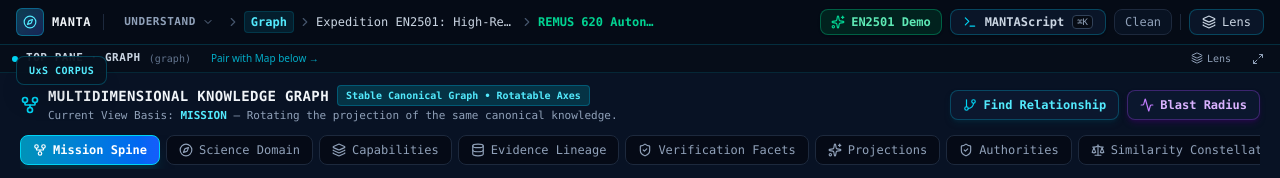
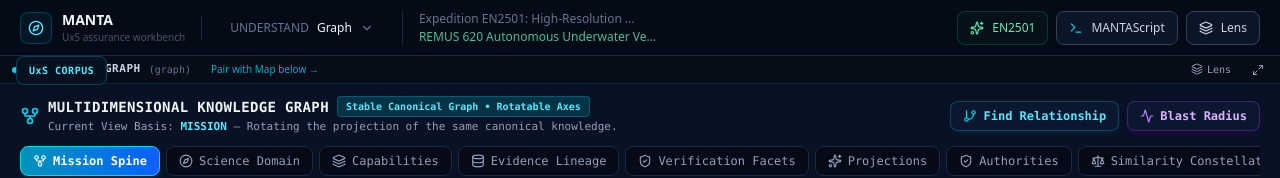
Before and after one commit to CPCayson/Sunshine, a React (Vite) app: page / in a window 1280 px wide. Shown: the top 178 px of the page. Built offline with nearby package versions, Linux system fonts and the light colour scheme.

Commit message:
Reduce workbench header density and visual noise

```diff
--- a/src/components/shell/CompactCommandHeader.tsx
+++ b/src/components/shell/CompactCommandHeader.tsx
@@ -1,27 +1,16 @@
 import React from 'react';
 import {
+  ChevronDown,
   Compass,
-  ChevronRight,
-  ChevronDown,
-  Terminal,
-  Search,
-  SlidersHorizontal,
   Layers,
   Sparkles,
-  GitFork,
-  Database,
-  FileSpreadsheet,
-  Activity,
-  Languages,
-  Send,
-  Minimize2,
-  Maximize2
+  Terminal,
 } from 'lucide-react';
 import {
   ActiveWorkspaceTab,
   WorkspaceFamily,
   UxSMission,
-  WorkspaceSelection
+  WorkspaceSelection,
 } from '../../types';
 
 interface CompactCommandHeaderProps {
@@ -39,7 +28,6 @@ interface CompactCommandHeaderProps {
 export const CompactCommandHeader: React.FC<CompactCommandHeaderProps> = ({
   mission,
   activePrimaryTab,
-  activeSecondaryTab,
   selection,
   onOpenMantasScript,
   onToggleGlobalLens,
@@ -49,10 +37,9 @@ export const CompactCommandHeader: React.FC<CompactCommandHeaderProps> = ({
 }) => {
   const [activeFamilyMenu, setActiveFamilyMenu] = React.useState<WorkspaceFamily | null>(null);
 
-  // Determine which family activePrimaryTab belongs to
   const getFamily = (tab: ActiveWorkspaceTab): WorkspaceFamily => {
     if (tab === 'search' || tab === 'charlie-intake') return 'DISCOVER';
-    if (tab === 'projections' || tab === 'comet') return 'DELIVER';
+    if (tab === 'projections' || tab === 'destination-compare' || tab === 'comet') return 'DELIVER';
     return 'UNDERSTAND';
   };
 
@@ -60,107 +47,85 @@ export const CompactCommandHeader: React.FC<CompactCommandHeaderProps> = ({
 
   const families: Record<WorkspaceFamily, Array<{ id: ActiveWorkspaceTab; label: string; desc: string }>> = {
     DISCOVER: [
-      { id: 'search', label: 'Federated Search', desc: 'CoMET, OneStop, STAC, DocuComp' },
-      { id: 'charlie-intake', label: 'Charlie Intake', desc: '25-column Google Form adapter' },
+      { id: 'search', label: 'Federated Search', desc: 'Find external and internal evidence' },
+      { id: 'charlie-intake', label: 'Charlie Intake', desc: 'Form / sheet source adapter' },
     ],
     UNDERSTAND: [
-      { id: 'lifecycle', label: 'UxS Lifecycle & Cockpit', desc: 'Acquire → Observe → Reconcile → Accept → Assure → Project → Handoff' },
-      { id: 'mission', label: 'Mission Metadata', desc: 'Core ISO profile, platform, sensors' },
-      { id: 'graph', label: 'Knowledge Graph', desc: 'Entity-relationship topology' },
-      { id: 'map', label: 'SpatioTemporal Map', desc: 'Geodesic bounds & dive tracks' },
-      { id: 'evidence', label: 'Evidence & Claims', desc: 'First-class source observations' },
-      { id: 'signal', label: 'Signal Assurance', desc: 'Three-tier conformance engine' },
-      { id: 'rosetta', label: 'Rosetta Crosswalk', desc: 'Multi-authority semantic translation' },
-      { id: 'constellation', label: 'Constellation', desc: 'Corpus entity identity clusters' },
+      { id: 'lifecycle', label: 'Lifecycle', desc: 'State, guards and readiness' },
+      { id: 'mission', label: 'Mission', desc: 'Accepted mission meaning' },
+      { id: 'graph', label: 'Knowledge Graph', desc: 'Entities and relationships' },
+      { id: 'map', label: 'Map', desc: 'Tracks and spatial context' },
+      { id: 'evidence', label: 'Evidence', desc: 'Observations, claims and decisions' },
+      { id: 'signal', label: 'Signal', desc: 'Assurance findings' },
+      { id: 'rosetta', label: 'Rosetta', desc: 'Semantic crosswalks' },
+      { id: 'constellation', label: 'Constellation', desc: 'Explainable similarity' },
     ],
     DELIVER: [
-      { id: 'projections', label: 'Multi-Projections', desc: 'ISO 19115-2, STAC, DCAT, OISS' },
-      { id: 'destination-compare', label: 'Destination Compare', desc: 'OneStop ↔ CMR Parity & Reconciliation' },
-      { id: 'comet', label: 'CoMET Companion', desc: 'CEDIT upstream synchronization' },
+      { id: 'projections', label: 'Projections', desc: 'ISO, STAC and DCAT' },
+      { id: 'destination-compare', label: 'Destination Compare', desc: 'OneStop / CMR observations' },
+      { id: 'comet', label: 'CoMET Companion', desc: 'Metadata-authority companion' },
     ],
   };
 
   const getTabLabel = (tab: ActiveWorkspaceTab) => {
     switch (tab) {
-      case 'lifecycle': return 'Lifecycle & Cockpit';
-      case 'search': return 'Search';
+      case 'lifecycle': return 'Lifecycle';
       case 'charlie-intake': return 'Charlie Intake';
-      case 'mission': return 'Mission';
-      case 'graph': return 'Graph';
-      case 'map': return 'Map';
-      case 'evidence': return 'Evidence';
-      case 'signal': return 'Signal';
-      case 'rosetta': return 'Rosetta';
-      case 'constellation': return 'Constellation';
-      case 'projections': return 'Projections';
       case 'destination-compare': return 'Destination Compare';
       case 'comet': return 'CoMET Companion';
-      default: return tab;
+      default: return tab.charAt(0).toUpperCase() + tab.slice(1);
     }
   };
 
   return (
     <header
       id="manta-compact-command-header"
-      className="w-full bg-[#050b16] border-b border-cyan-500/20 px-4 py-2 flex items-center justify-between z-40 select-none font-sans"
+      className="h-14 w-full bg-[#050b16] border-b border-slate-800 px-5 flex items-center justify-between z-40 select-none font-sans"
     >
-      {/* Left: Brand + Interactive Breadcrumb Navigation */}
-      <div className="flex items-center gap-3">
-        {/* Brand Mark */}
-        <div className="flex items-center gap-2">
-          <div className="w-7 h-7 rounded-md bg-gradient-to-br from-cyan-900/80 to-blue-950 border border-cyan-500/40 flex items-center justify-center shadow-inner">
-            <Compass className="w-3.5 h-3.5 text-cyan-300" />
+      <div className="flex items-center gap-4 min-w-0">
+        <div className="flex items-center gap-2.5 shrink-0">
+          <div className="w-8 h-8 rounded-lg bg-cyan-950/30 border border-cyan-500/25 flex items-center justify-center">
+            <Compass className="w-4 h-4 text-cyan-300" />
           </div>
-          <span className="font-mono font-bold text-xs tracking-wider text-slate-100 uppercase">
-            MANTA
-          </span>
+          <div>
+            <div className="text-sm font-semibold text-slate-100">MANTA</div>
+            <div className="text-[10px] text-slate-600">UxS assurance workbench</div>
+          </div>
         </div>
 
-        <div className="h-4 w-[1px] bg-slate-800" />
+        <div className="h-6 w-px bg-slate-800" />
 
-        {/* Breadcrumb Group Switcher */}
-        <div className="flex items-center text-xs font-mono">
-          {/* Workspace Family Dropdown Toggle */}
-          <div className="relative">
+        <div className="relative shrink-0">
           <button
             onClick={() => setActiveFamilyMenu(activeFamilyMenu ? null : activeFamily)}
-              className="flex items-center gap-1.5 px-2 py-1 rounded text-slate-400 hover:text-cyan-300 hover:bg-[#0a1528] transition-colors font-semibold uppercase tracking-wider text-[11px]"
+            className="flex items-center gap-2 px-3 py-2 rounded-lg text-xs text-slate-300 hover:text-white hover:bg-slate-900 transition-colors"
           >
-              <span>{activeFamily}</span>
-              <ChevronDown className="w-3 h-3 text-slate-500" />
+            <span className="text-slate-500">{activeFamily}</span>
+            <span className="font-medium text-slate-100">{getTabLabel(activePrimaryTab)}</span>
+            <ChevronDown className="w-3.5 h-3.5 text-slate-500" />
           </button>
 
           {activeFamilyMenu && (
-              <div
-                className="absolute top-full left-0 mt-1.5 w-64 bg-[#081122] border border-cyan-500/30 rounded-xl shadow-2xl p-2 z-50 animate-in fade-in zoom-in-95 duration-100"
-                onMouseLeave={() => setActiveFamilyMenu(null)}
-              >
-                <div className="text-[10px] font-mono text-slate-500 uppercase px-2 py-1 mb-1">
-                  Select Workspace
-                </div>
-                {(['DISCOVER', 'UNDERSTAND', 'DELIVER'] as WorkspaceFamily[]).map((fam) => (
-                  <div key={fam} className="mb-2 last:mb-0">
-                    <div className="text-[10px] font-bold text-cyan-400 px-2 py-0.5 tracking-wider">
-                      {fam}
-                    </div>
-                    <div className="space-y-0.5 mt-0.5">
-                      {families[fam].map((item) => (
+            <div className="absolute top-full left-0 mt-2 w-[340px] bg-[#081122] border border-slate-700 rounded-2xl shadow-2xl p-3 z-50">
+              {(['DISCOVER', 'UNDERSTAND', 'DELIVER'] as WorkspaceFamily[]).map((family) => (
+                <div key={family} className="py-2 first:pt-0 last:pb-0">
+                  <div className="px-2 pb-2 text-[10px] uppercase tracking-[0.14em] text-slate-600">{family}</div>
+                  <div className="space-y-1">
+                    {families[family].map((item) => (
                       <button
                         key={item.id}
                         onClick={() => {
                           onSelectTab(item.id, 'PRIMARY');
                           setActiveFamilyMenu(null);
                         }}
-                          className={`w-full text-left px-2 py-1.5 rounded-lg flex items-center justify-between text-xs transition-colors ${
+                        className={`w-full text-left px-3 py-2.5 rounded-xl transition-colors ${
                           activePrimaryTab === item.id
-                              ? 'bg-cyan-950/70 text-cyan-300 border border-cyan-700/50'
-                              : 'text-slate-300 hover:bg-[#0d1c34] hover:text-slate-100'
+                            ? 'bg-cyan-950/30 text-cyan-200'
+                            : 'text-slate-300 hover:bg-slate-900/70 hover:text-white'
                         }`}
                       >
-                          <span className="font-semibold">{item.label}</span>
-                          <span className="text-[10px] text-slate-500 truncate max-w-[110px]">
-                            {item.desc}
-                          </span>
+                        <div className="text-sm font-medium">{item.label}</div>
+                        <div className="text-xs text-slate-600 mt-0.5">{item.desc}</div>
                       </button>
                     ))}
                   </div>
@@ -170,85 +135,51 @@ export const CompactCommandHeader: React.FC<CompactCommandHeaderProps> = ({
           )}
         </div>
 
-          <ChevronRight className="w-3.5 h-3.5 text-slate-600 mx-1" />
-
-          {/* Primary View */}
-          <span className="text-cyan-300 font-bold px-1.5 py-0.5 rounded bg-cyan-950/50 border border-cyan-800/40">
-            {getTabLabel(activePrimaryTab)}
-          </span>
-
-          <ChevronRight className="w-3.5 h-3.5 text-slate-600 mx-1" />
-
-          {/* Mission Context */}
-          <span className="text-slate-300 font-medium truncate max-w-[140px] sm:max-w-[200px]" title={mission.title}>
+        <div className="hidden lg:block min-w-0 border-l border-slate-800 pl-4">
+          <div className="text-xs text-slate-500 truncate max-w-[220px]" title={mission.title}>
             {mission.alternateTitle || mission.id}
-          </span>
-
-          {/* Contextual Target Selection if present */}
+          </div>
           {selection.entityName && (
-            <>
-              <ChevronRight className="w-3.5 h-3.5 text-slate-600 mx-1" />
-              <span className="text-emerald-400 font-semibold truncate max-w-[120px]" title={selection.entityName}>
+            <div className="text-xs text-emerald-300/80 truncate max-w-[240px] mt-0.5" title={selection.entityName}>
               {selection.entityName}
-              </span>
-            </>
+            </div>
           )}
         </div>
       </div>
 
-      {/* Right: Quick Action Triggers (EN2501 Demo, MANTAScript, Clean, Lens) */}
-      <div className="flex items-center gap-2">
-        {/* EN2501 Flagship Demo Trigger */}
+      <div className="flex items-center gap-2 shrink-0">
         {onLaunchEn2501Demo && (
           <button
             onClick={onLaunchEn2501Demo}
             id="en2501-flagship-demo-btn"
-            className="flex items-center gap-1.5 px-2.5 py-1 rounded-lg bg-emerald-950/70 hover:bg-emerald-900/70 border border-emerald-500/40 text-xs font-mono text-emerald-300 transition-all shadow-sm"
-            title="Launch Flagship Demo: CoMET Inspection → Destination Reconciliation → OISS Hand-off Profile"
+            className="hidden md:flex items-center gap-2 px-3 py-2 rounded-lg border border-emerald-700/40 bg-emerald-950/20 text-xs text-emerald-300 hover:bg-emerald-900/30 transition-colors"
           >
-            <Sparkles className="w-3.5 h-3.5 text-emerald-400" />
-            <span className="font-bold">EN2501 Demo</span>
+            <Sparkles className="w-3.5 h-3.5" />
+            EN2501
           </button>
         )}
 
-        {/* MANTAScript Quick-Bar Prompt Trigger */}
         <button
           onClick={() => onOpenMantasScript('SCRIPT')}
           id="mantascript-trigger-btn"
-          className="flex items-center gap-2 px-3 py-1 rounded-lg bg-[#0a1528] hover:bg-[#0e1e38] border border-cyan-500/30 text-xs font-mono text-slate-300 hover:text-cyan-200 transition-all shadow-sm group"
+          className="flex items-center gap-2 px-3 py-2 rounded-lg bg-[#0a1528] hover:bg-[#0e1e38] border border-slate-700 text-xs text-slate-300 hover:text-cyan-200 transition-colors"
           title="Open MANTAScript Canvas (Cmd+K)"
         >
-          <Terminal className="w-3.5 h-3.5 text-cyan-400 group-hover:scale-110 transition-transform" />
-          <span className="hidden sm:inline font-semibold">MANTAScript</span>
-          <kbd className="text-[9px] px-1 py-0.2 rounded bg-[#060b14] border border-slate-700 text-slate-400">
-            ⌘K
-          </kbd>
+          <Terminal className="w-3.5 h-3.5 text-cyan-400" />
+          <span className="hidden sm:inline">MANTAScript</span>
         </button>
 
-        {/* Fast Clean Trigger */}
-        <button
-          onClick={() => onOpenMantasScript('CLEAN')}
-          className="px-2.5 py-1 rounded-lg bg-[#081222] hover:bg-[#0c1a32] border border-slate-800 hover:border-slate-700 text-xs font-mono text-slate-400 hover:text-slate-200 transition-colors"
-          title="Surface Clean (Collapse resolved, normalize chrome)"
-        >
-          Clean
-        </button>
-
-        <div className="h-4 w-[1px] bg-slate-800" />
-
-        {/* Global Lens Toggle */}
         <button
           onClick={onToggleGlobalLens}
           id="global-lens-toggle-btn"
-          className={`flex items-center gap-1.5 px-3 py-1 rounded-lg text-xs font-mono transition-all border ${
+          className={`flex items-center gap-2 px-3 py-2 rounded-lg text-xs transition-colors border ${
             isGlobalLensOpen
-              ? 'bg-cyan-600 text-slate-950 font-bold border-cyan-400 shadow'
-              : 'bg-[#0a1528] text-slate-300 hover:text-cyan-200 border-cyan-500/30'
+              ? 'bg-cyan-600 text-slate-950 border-cyan-400'
+              : 'bg-[#0a1528] text-slate-300 hover:text-cyan-200 border-slate-700'
           }`}
-          title="Toggle Global Contextual Lens (Cross-pane evidence & authority)"
         >
           <Layers className="w-3.5 h-3.5" />
-          <span>Lens</span>
+          Lens
         </button>
       </div>
     </header>
```
Lines whose indentation alone changed are shown as unchanged.
